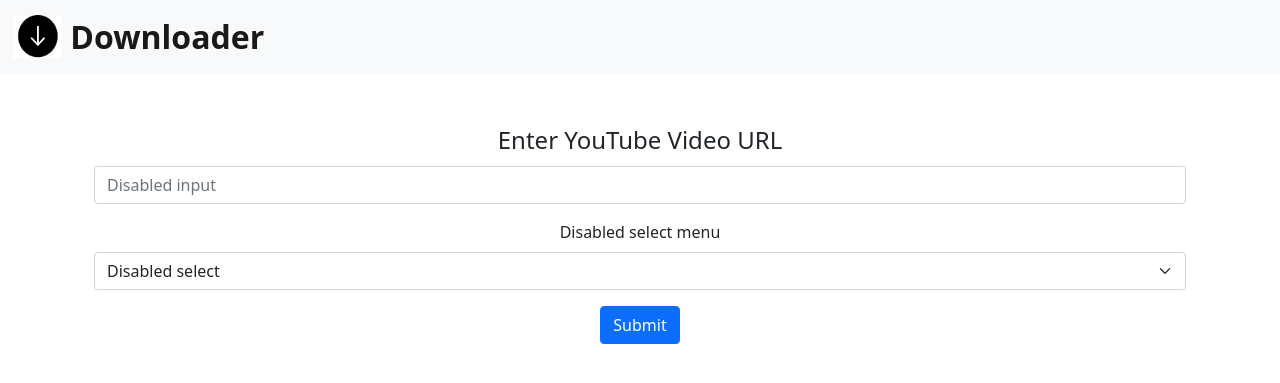
After one commit to shihar73/Downloader, a Flask app: page /youtube in a window 1280 px wide. The commit adds this page. Shown: the top 383 px of the page. Run offline with Flask 2, Linux system fonts and the light colour scheme.

Commit message:
youtube desgn setup

```diff
--- a/app.py
+++ b/app.py
@@ -1,13 +1,35 @@
 from flask import *
+import time
+
 
 app = Flask(__name__)
+app.secret_key = "dont tell"
 
 @app.route("/")
-def hello_world():
+def index():
     return render_template('index.html')
 
+
+@app.route("/youtube", methods=['GET', 'POST'])
+def youtube():
+    if request.method == 'POST':
+        url = request.form["url"]
+        quality = request.form["quality"]
+        if url[:23] == "https://www.youtube.com" and len(url) > 23:
+            print(url, quality)
+            print(len(url))
+            return redirect("/youtube")
+        else:
+            flash('Pleas check URL')
+            return redirect(url_for("youtube"))
+
+    return render_template('youtube.html')
+
+@app.route("/insta")
+def insta():
+    return render_template('insta.html')
 
 
 
 if __name__ == "__main__":
-    app.run(debug=True)
+    app.run(debug=True, port=8080)
--- a/templates/index.html
+++ b/templates/index.html
@@ -6,13 +6,13 @@
 <div class="container mt-4 p-4">
     <div class="row">
         <div class="col text-center">
-            <a href="" style="color: black; text-decoration: none;">
+            <a href="/youtube" style="color: black; text-decoration: none;">
                 <img src="{{ url_for('static', filename='img/youtube.png') }}" class="main-img img-fluid" alt="" srcset="">
                 <h2 class="fw-bold">Download YouTube Videos</h2>
             </a>
         </div>
         <div class="col text-center">
-            <a href="" style="color: black; text-decoration: none;" >
+            <a href="/insta" style="color: black; text-decoration: none;" >
                 <img src="{{ url_for('static', filename='img/insta.jpeg') }}" class=" main-img img-fluid" alt="" srcset="">
                 <h2 class="fw-bold">Download Insta Videos</h2>
             </a>
--- /dev/null
+++ b/templates/youtube.html
@@ -0,0 +1,42 @@
+{% extends 'base.html' %}
+
+{% block titil %} Home {% endblock titil %}
+
+{% block index %}
+<div class="container mt-4 p-4">
+    <div class="row text-center ">
+        <form action="/youtube" method="post">
+            <fieldset>
+                <legend>Enter YouTube Video URL</legend>
+                <div class="mb-3">
+                    <input type="url" id="disabledTextInput" class="form-control" placeholder="Disabled input" required
+                        name="url">
+                </div>
+                <div class="mb-3">
+                    <label for="disabledSelect" class="form-label">Disabled select menu</label>
+                    <select id="disabledSelect" class="form-select" required name="quality">
+                        <option value="0">Disabled select</option>
+                        <option value="1">high</option>
+                        <option value="2">low</option>
+                        <option value="3">audio onlly</option>
+                    </select>
+                </div>
+
+                <button type="submit" class="btn btn-primary">Submit</button>
+            </fieldset>
+        </form>
+    </div>
+</div>
+<div class="container mt-4 p-4">
+    <div class="row text-center">
+        {% with messages = get_flashed_messages() %}
+        {% if messages %}
+            {% for message in messages %}
+            <h3 style="color: rgb(214, 36, 36)">{{ message }}</h3>
+            {% endfor %}
+        {% endif %}
+        {% endwith %}
+    </div>
+</div>
+
+{% endblock index %}
```
Also changed, not shown: templates/insta.html (added, +11 -0 lines), youtube.py (added, +25 -0 lines).
